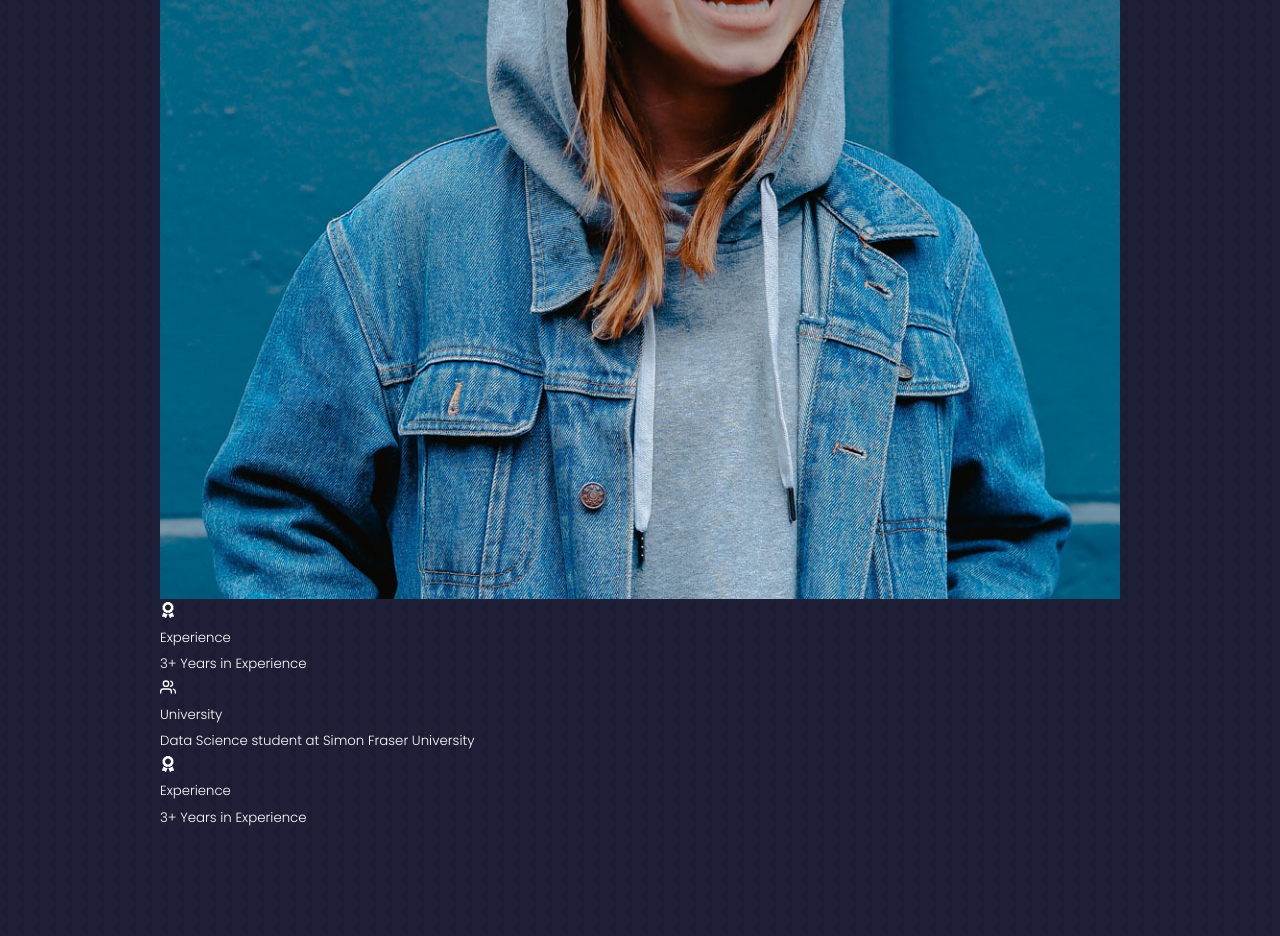
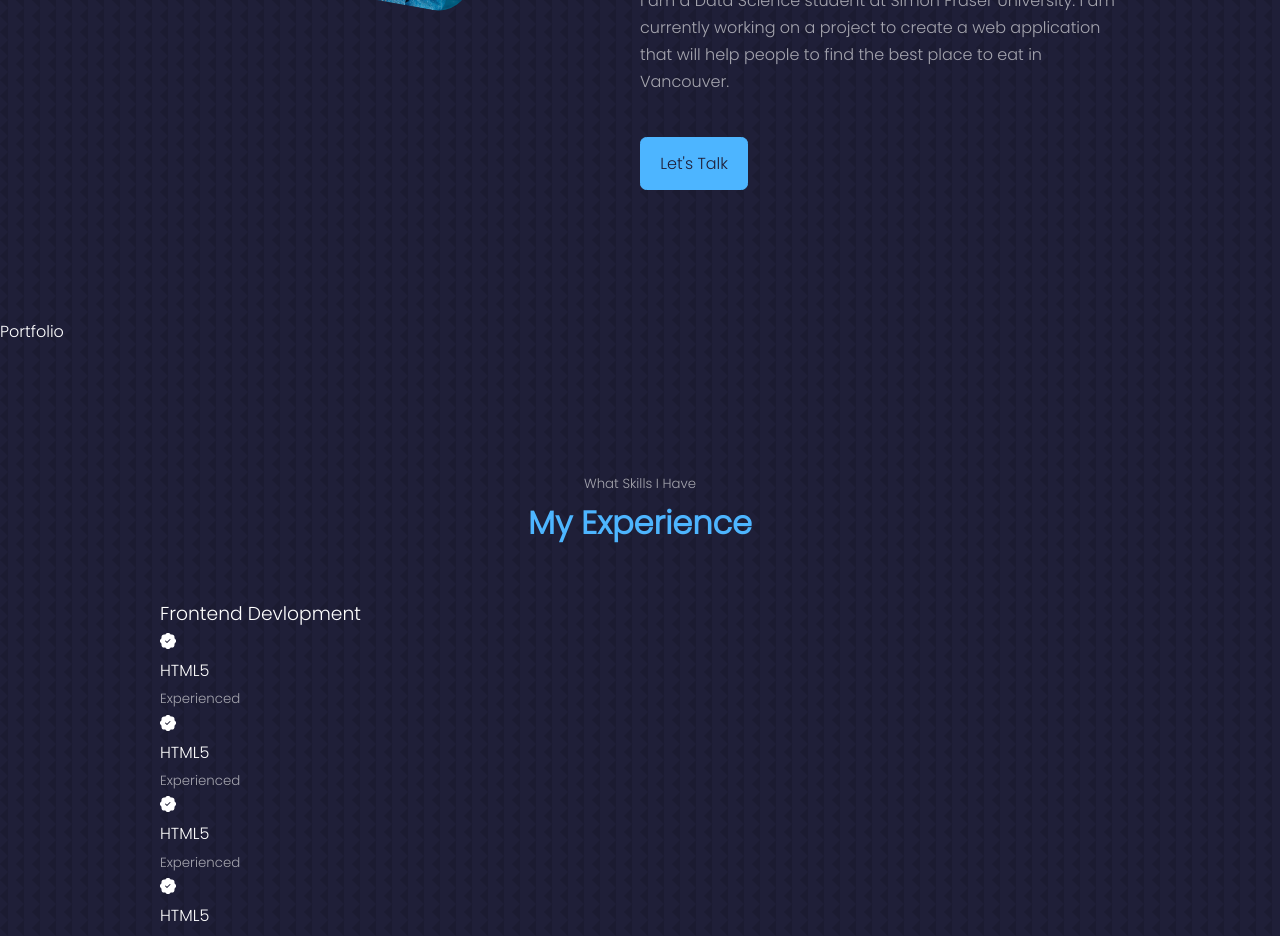
Before and after one commit to Harmeetrai/personal-website, a React (Create React App) app in the folder react-portfolio-website/: page / in a window 1280 px wide. Shown: the part 1400-2336 px from the top of the page. Built offline with nearby package versions, Linux system fonts and the light colour scheme.

Commit message:
update about component

```diff
--- a/react-portfolio-website/package.json
+++ b/react-portfolio-website/package.json
@@ -9,7 +9,7 @@
     "react": "^18.1.0",
     "react-dom": "^18.1.0",
     "react-icons": "^4.3.1",
-    "react-scripts": "5.0.1",
+    "react-scripts": "^5.0.1",
     "web-vitals": "^2.1.4"
   },
   "scripts": {
--- a/react-portfolio-website/src/components/about/About.jsx
+++ b/react-portfolio-website/src/components/about/About.jsx
@@ -14,9 +14,10 @@ const About = () => {
       <div className="container about__container">
         <div className='about__me'>
           <div className='about__me-image'>
-            <img src={ME} alt='me' />
+            <img src={ME} alt='About Image' />
           </div>
         </div>
+
         <div className='about__content'>
           <div className="about__cards">
 
@@ -38,6 +39,12 @@ const About = () => {
               <small>3+ Years in Experience</small>
             </article>
           </div>
+
+          <p>
+            I am a Data Science student at Simon Fraser University. I am currently working on a project to create a web application that will help people to find the best place to eat in Vancouver.
+          </p>
+
+          <a href="#contact" className='btn btn-primary'>Let's Talk</a>
         </div>
       </div>
     </section>
--- a/react-portfolio-website/src/components/about/about.css
+++ b/react-portfolio-website/src/components/about/about.css
@@ -0,0 +1,110 @@
+.about__container {
+    display: grid;
+    grid-template-columns: 35% 50%;
+    gap: 15%;
+}
+
+.about__me {
+    width: 100%;
+    aspect-ratio: 1/1;
+    border-radius: 2rem;
+    background: linear-gradient(
+        45deg,
+        transparent,
+        var(--color-primary),
+        transparent
+    );
+    display: grid;
+    place-items:center;
+}
+
+.about__me-image {
+    border-radius: 2rem;
+    overflow: hidden;
+    transform: rotate(10deg);
+    transition: var(--transition);
+}
+
+.about__me-image:hover {
+    transform: rotate(0);
+}
+
+.about__cards {
+    display: grid;
+    grid-template-columns: repeat(3, 1fr);
+    gap: 2rem;
+}
+
+.about__card {
+    background: var(--color-bg-variant);
+    border: 1px solid transparent;
+    border-radius: 1rem;
+    padding: 2rem;
+    text-align: center;
+    transition: var(--transition);
+}
+
+.about__card:hover {
+    background: transparent;
+    border-color: var(--color-primary-varient);
+    cursor: default;
+}
+
+.about__icon {
+    color: var(--color-primary);
+    font-size: 1.4rem;
+    margin-bottom: 1rem;
+}
+
+.about__card h5 {
+    font-size: 0.95rem;
+}
+
+.about__card small{
+    font-size: 0.7rem;
+    color: var(--color-light);
+}
+
+.about__content p {
+    margin: 2rem 0 2.6rem;
+    color: var(--color-light);
+}
+
+/* Media Queries Medium Device*/
+@media (max-width: 1024px) {
+    .about__container {
+        grid-template-columns: 1fr;
+        gap: 0;
+
+    }
+
+    .about__me{
+        width: 50%;
+        margin: 2rem auto 4rem;
+    }
+
+    .about_content p {
+        margin: 1rem 0 1.5rem;
+    }
+}
+
+/* Media Queries Small Device*/
+@media (max-width: 600px) {
+    .about__me{
+        width: 65%;
+        margin: 0 auto 3rem;
+    }
+
+    .about__cards {
+        grid-template-columns: 1fr 1fr;
+        gap: 1rem;
+    }
+
+    .about__content {
+        text-align: center;
+    }
+
+    .about_content p {
+        margin: 1.5rem 0;
+    }
+}
--- a/react-portfolio-website/src/components/experience/Experience.jsx
+++ b/react-portfolio-website/src/components/experience/Experience.jsx
@@ -1,9 +1,55 @@
 import React from 'react'
 import './experience.css'
+import {BsPatchCheckFill} from 'react-icons/bs'
 
 const Experience = () => {
   return (
-    <section id='experience'>Experience</section>
+    <section id='experience'>
+      <h5>What Skills I Have</h5>
+      <h2>My Experience</h2>
+
+      <div className='container experience-container'>
+        <div className='experience__frontend'>
+          <h3>Frontend Devlopment</h3>
+          <div className='experience__content'>
+            <article className='experience__details'>
+              <BsPatchCheckFill/>
+              <h4>HTML5</h4>
+              <small className='text-light'>Experienced</small>
+            </article>
+
+            <article className='experience__details'>
+              <BsPatchCheckFill/>
+              <h4>HTML5</h4>
+              <small className='text-light'>Experienced</small>
+            </article>
+
+            <article className='experience__details'>
+              <BsPatchCheckFill/>
+              <h4>HTML5</h4>
+              <small className='text-light'>Experienced</small>
+            </article>
+
+            <article className='experience__details'>
+              <BsPatchCheckFill/>
+              <h4>HTML5</h4>
+              <small className='text-light'>Experienced</small>
+            </article>
+
+            <article className='experience__details'>
+              <BsPatchCheckFill/>
+              <h4>HTML5</h4>
+              <small className='text-light'>Experienced</small>
+            </article>
+          </div>
+        </div>
+        <div className='experience__backend'>
+
+        </div>
+      </div>
+
+
+    </section>
 
   )
 }
--- a/react-portfolio-website/src/components/header/header.css
+++ b/react-portfolio-website/src/components/header/header.css
@@ -59,7 +59,7 @@ header {
     font-size: 0.9rem;
 }
 
-/* Media Queries */
+/* Media Queries Medium Device*/
 @media (max-width: 1024px) {
     header {
         height: 68vh;
--- a/react-portfolio-website/src/index.css
+++ b/react-portfolio-website/src/index.css
@@ -69,6 +69,9 @@ section>h5 {
 }
 
 section>h2 {
+    text-align: center;
+    font-size: 2rem;
+    font-weight: bold;
     color: var(--color-primary);
     margin-bottom: 3rem;
 }
```
Also changed, not shown: 1 other file (tests, documents, lock files or other folders).
